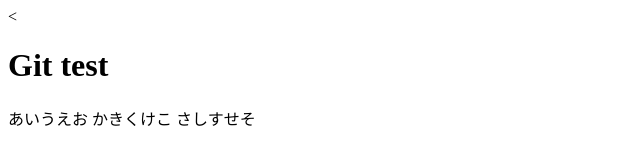
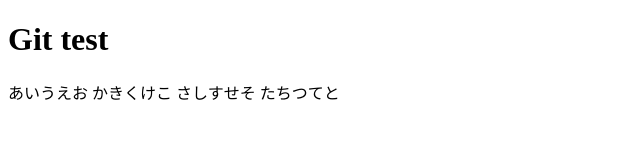
Before and after one commit to milk-hana/first-test, a plain HTML site: page index.html in a window 1280 px wide. Shown: the whole page, without its empty margins (0-640 px from the left). Drawn offline with Linux system fonts and the light colour scheme.

Commit message:
テスト０４

```diff
--- a/index.html
+++ b/index.html
@@ -5,9 +5,10 @@
 	<title>Git test</title>
 </head>
 <body>
-<<h1>Git test</h1>
+<h1>Git test</h1>
 あいうえお
 かきくけこ
 さしすせそ
+たちつてと
 </body>
 </html>
```
